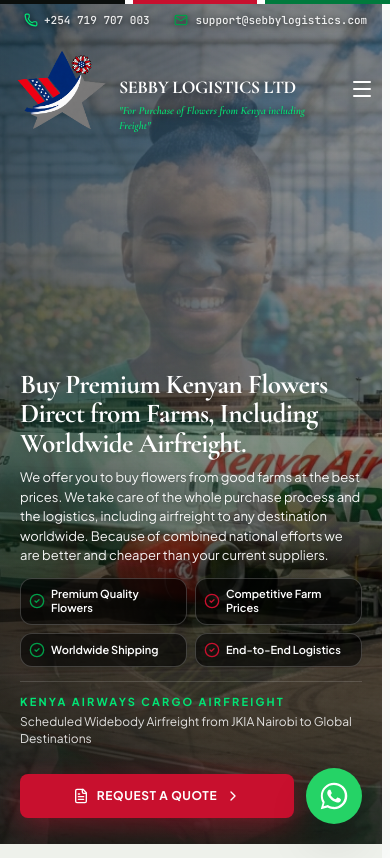
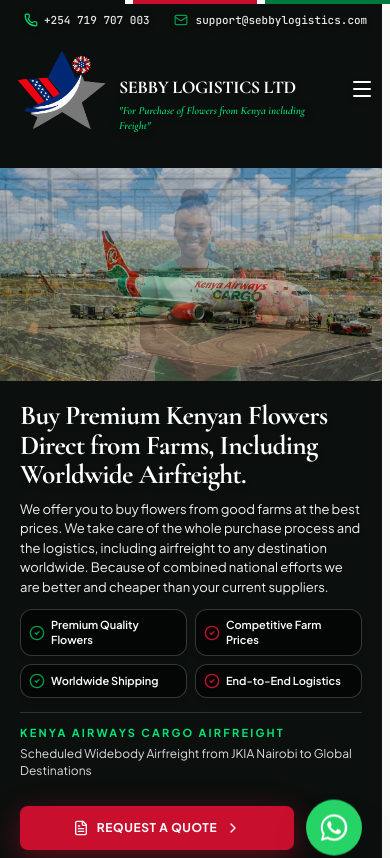
Before and after one commit to johnorengo/sebbylogistics-kenya, a React (Vite) app: page / in a window 390 px wide. Shown: the top 858 px of the page. Built offline with nearby package versions, Linux system fonts and the light colour scheme.

Commit message:
Show full-resolution hero photos without cropping on mobile

```diff
--- a/src/components/HeroVideo.tsx
+++ b/src/components/HeroVideo.tsx
@@ -61,7 +61,7 @@ export const HeroVideo: React.FC<HeroVideoProps> = ({ onOpenRFQ }) => {
   return (
     <section id="hero" aria-label="Kenyan flower sourcing and airfreight" className="hero-shell relative min-h-[100svh] w-full overflow-hidden bg-[#0B0F0D] flex flex-col pt-[184px] sm:pt-[200px] md:pt-[216px] pb-6 scroll-mt-20">
       {/* Full-bleed Cinematic Visual Story Canvas - Featuring 4 Uploaded Hero Pictures */}
-      <div className="absolute inset-0 z-0">
+      <div className="hero-visual absolute inset-0 z-0">
         {HERO_IMAGES.map((item, idx) => (
           <div
             key={item.id}
@@ -79,13 +79,13 @@ export const HeroVideo: React.FC<HeroVideoProps> = ({ onOpenRFQ }) => {
               fetchPriority={idx === 0 ? 'high' : 'low'}
               decoding="async"
               referrerPolicy="no-referrer"
-              className={`h-full w-full object-cover transition-transform duration-[12000ms] ease-out ${
+              className={`h-full w-full object-contain md:object-cover transition-transform duration-[12000ms] ease-out ${
                 activeImageIndex === idx ? 'md:scale-105 filter brightness-[1.02] contrast-[1.02] saturate-[1.06]' : 'scale-100'
               }`}
             />
             {/* Luminous, Airy Overlays: Enhancing Light while Preserving Text Legibility */}
-            <div className="absolute inset-0 bg-gradient-to-t from-[#0B0F0D]/70 via-black/20 to-black/30 md:from-[#0B0F0D]/90 md:via-black/25 md:to-black/35" />
-            <div className="absolute inset-0 bg-gradient-to-r from-[#0B0F0D]/35 via-[#0B0F0D]/10 to-transparent md:from-[#0B0F0D]/80 md:via-[#0B0F0D]/30" />
+            <div className="absolute inset-0 hidden md:block bg-gradient-to-t from-[#0B0F0D]/70 via-black/20 to-black/30 md:from-[#0B0F0D]/90 md:via-black/25 md:to-black/35" />
+            <div className="absolute inset-0 hidden md:block bg-gradient-to-r from-[#0B0F0D]/35 via-[#0B0F0D]/10 to-transparent md:from-[#0B0F0D]/80 md:via-[#0B0F0D]/30" />
           </div>
         ))}
       </div>
--- a/src/index.css
+++ b/src/index.css
@@ -1,9 +1,10 @@
 @import "tailwindcss";
 
-/* Mobile uses the same full-bleed photo treatment as desktop. */
+/* Show the complete landscape photo on phones, with content directly below. */
 @media (max-width: 767px) {
-  .hero-shell { padding-top: 168px; padding-bottom: 20px; }
-  .hero-layout { gap: 14px; padding-inline: 20px; }
+  .hero-shell { min-height: 0; padding-top: 168px; padding-bottom: 20px; }
+  .hero-visual { position: relative; inset: auto; width: 100%; aspect-ratio: 1376 / 768; flex-shrink: 0; }
+  .hero-layout { flex: none; gap: 14px; padding-inline: 20px; margin-top: 20px; }
   .hero-title { font-size: clamp(26px, 7vw, 34px); line-height: 1.08; }
   .hero-description { font-size: 13px; line-height: 1.5; margin-top: 10px; }
   .hero-features { margin-top: 12px; }
```
